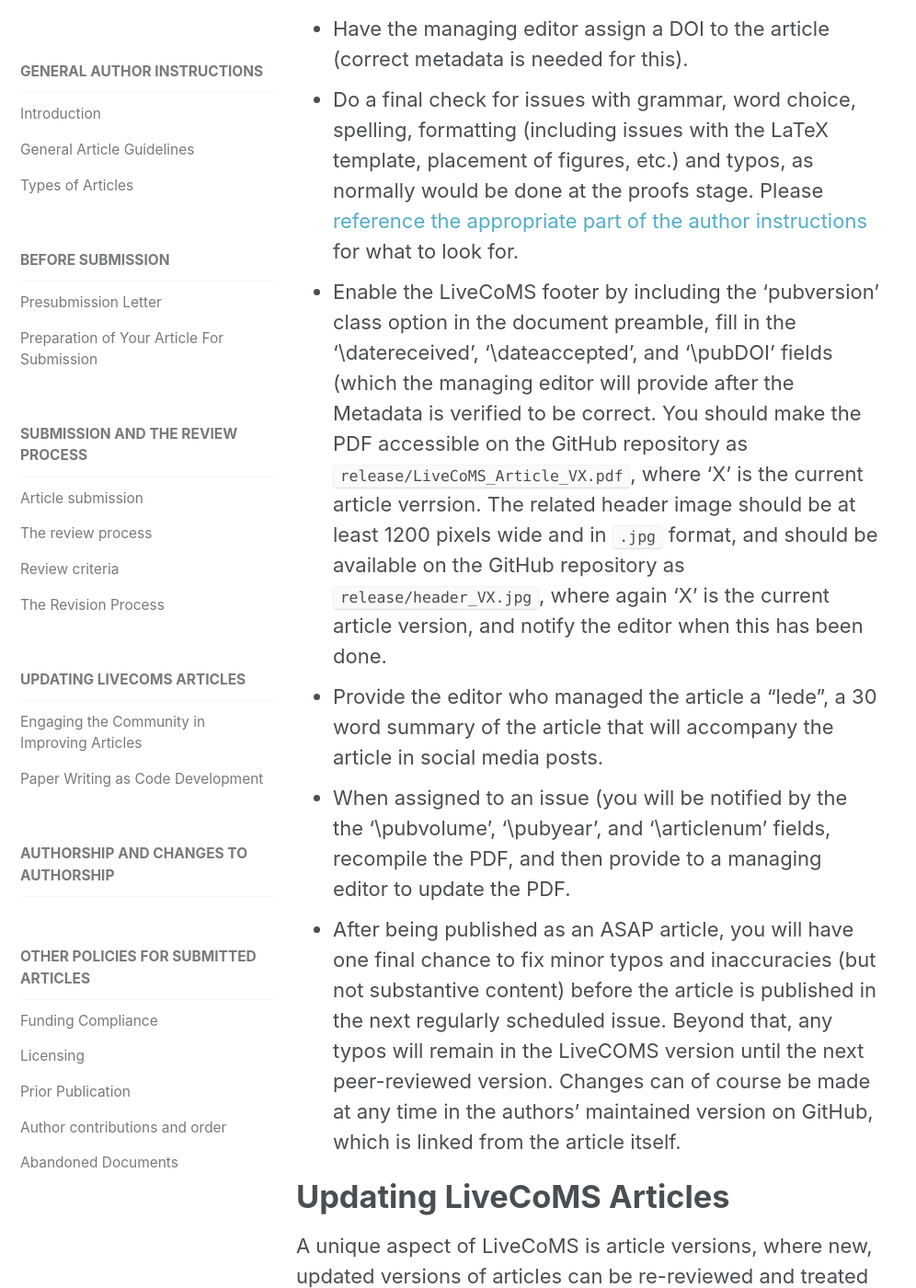
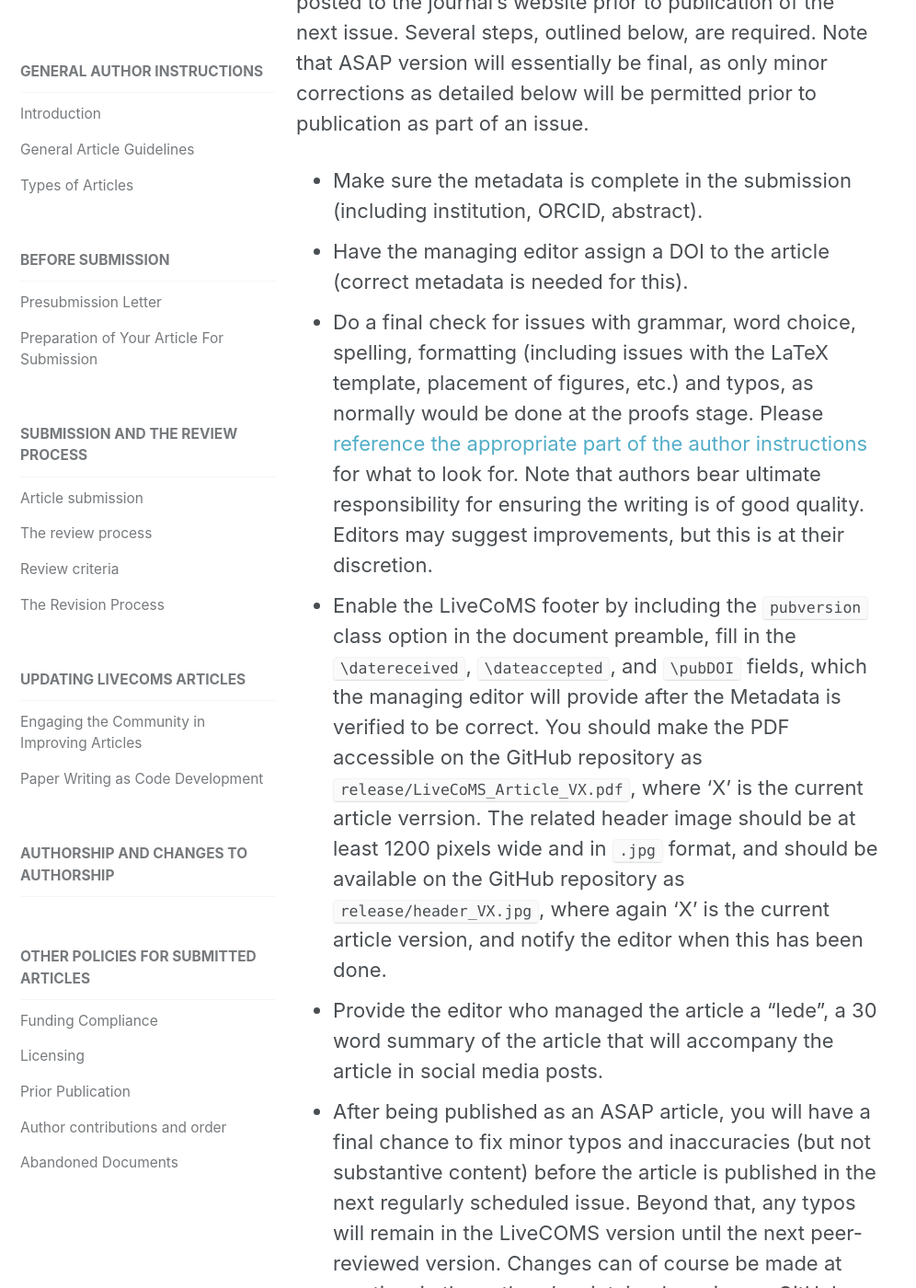
Before and after one commit to livecomsjournal/livecomsjournal.github.io, a Jekyll site: the page built from _author_instructions/01_policies.md, in a window 1280 px wide and 1400 px high, scrolled down 13449 px. Shown: the whole window at 92% size, without its empty margins (0-996 px from the left). Built offline with Jekyll 4.4.1, drawn with Linux system fonts in a browser that asks for light colours; some of the changed text lies outside the part shown.

Commit message:
Responses to @dmzuckerman's comments.

```diff
--- a/_author_instructions/01_policies.md
+++ b/_author_instructions/01_policies.md
@@ -205,14 +205,16 @@
 Your revised manuscript should be accompanied by detailed responses to the reviewers' comments and a summary of changes made to the manuscript. You should also include as an additional file a version that highlights changes in the manuscript.  [LatexDiff](https://ctan.org/pkg/latexdiff?lang=en), with documentation [here](https://mirror.hmc.edu/ctan/support/latexdiff/doc/latexdiff-man.pdf)  is one tool that can be used generate this version. If there are formatting issues, we suggest downloading the more recent template files, which may fix some formatting concerns.  We suggest documenting general categories of changes requested by the reviewers as separate GitHub issues, but that is not required for resubmission.
 
 ## Upon acceptance
+After acceptance of your article, the first task is to prepare an appropriate "ASAP" version of the article which will be posted to the journal's website prior to publication of the next issue. Several steps, outlined below, are required. Note that ASAP version will essentially be final, as only minor corrections as detailed below will be permitted prior to publication as part of an issue.
 
- Make sure the metadata is complete in the submission (including institution, ORCID, abstract).
+- Make sure the metadata is complete in the submission (including institution, ORCID, abstract).
 - Have the managing editor assign a DOI to the article (correct metadata is needed for this).
-- Do a final check for issues with grammar, word choice, spelling, formatting (including issues with the LaTeX template, placement of figures, etc.) and typos, as normally would be done at the proofs stage. Please [reference the appropriate part of the author instructions](https://livecomsjournal.github.io/authors/policies/#writing-style-and-editing) for what to look for.
-- Enable the LiveCoMS footer by including the 'pubversion' class option in the document preamble, fill in the '\datereceived', '\dateaccepted', and '\pubDOI' fields (which the managing editor will provide after the Metadata is verified to be correct. You should make the PDF accessible on the GitHub repository as `release/LiveCoMS_Article_VX.pdf`, where 'X' is the current article verrsion. The related header image should be at least 1200 pixels wide and in `.jpg` format, and should be available on the GitHub repository as `release/header_VX.jpg`, where again 'X' is the current article version, and notify the editor when this has been done.
+- Do a final check for issues with grammar, word choice, spelling, formatting (including issues with the LaTeX template, placement of figures, etc.) and typos, as normally would be done at the proofs stage. Please [reference the appropriate part of the author instructions](https://livecomsjournal.github.io/authors/policies/#writing-style-and-editing) for what to look for. Note that authors bear ultimate responsibility for ensuring the writing is of good quality. Editors may suggest improvements, but this is at their discretion.
+- Enable the LiveCoMS footer by including the `pubversion` class option in the document preamble, fill in the `\datereceived`, `\dateaccepted`, and `\pubDOI` fields, which the managing editor will provide after the Metadata is verified to be correct. You should make the PDF accessible on the GitHub repository as `release/LiveCoMS_Article_VX.pdf`, where 'X' is the current article verrsion. The related header image should be at least 1200 pixels wide and in `.jpg` format, and should be available on the GitHub repository as `release/header_VX.jpg`, where again 'X' is the current article version, and notify the editor when this has been done.
 - Provide the editor who managed the article a "lede", a 30 word summary of the article that will accompany the article in social media posts.
-- When assigned to an issue (you will be notified by the  the '\pubvolume', '\pubyear', and '\articlenum' fields, recompile the PDF, and then provide to a managing editor to update the PDF.
-- After being published as an ASAP article, you will have one final chance to fix minor typos and inaccuracies (but not substantive content) before the article is published in the next regularly scheduled issue.  Beyond that, any typos will remain in the LiveCOMS version until the next peer-reviewed version.  Changes can of course be made at any time in the authors’ maintained version on GitHub, which is linked from the article itself.
+- After being published as an ASAP article, you will have a final chance to fix minor typos and inaccuracies (but not substantive content) before the article is published in the next regularly scheduled issue.  Beyond that, any typos will remain in the LiveCOMS version until the next peer-reviewed version.  Changes can of course be made at any time in the authors’ maintained version on GitHub, which is linked from the article itself.
+- When assigned to a journal issue, you will be notified by the editors about the `\pubvolume`, `\pubyear`, and `\articlenum` fields, recompile the PDF, and check into your GitHub repository under the folder `release/LiveCoMS_Article_VX.pdf`, where 'X' is the current article verrsion, along with any final corrections as noted above.
+
 
 # Updating LiveCoMS Articles
 
```
